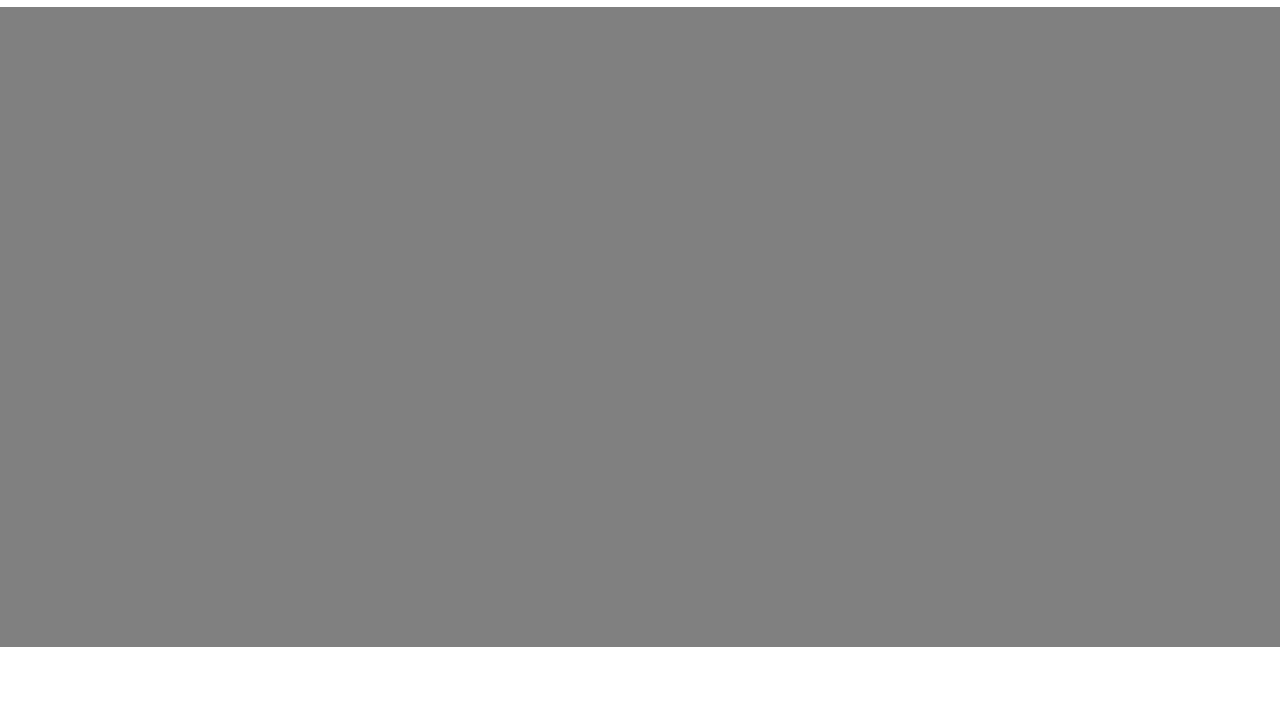
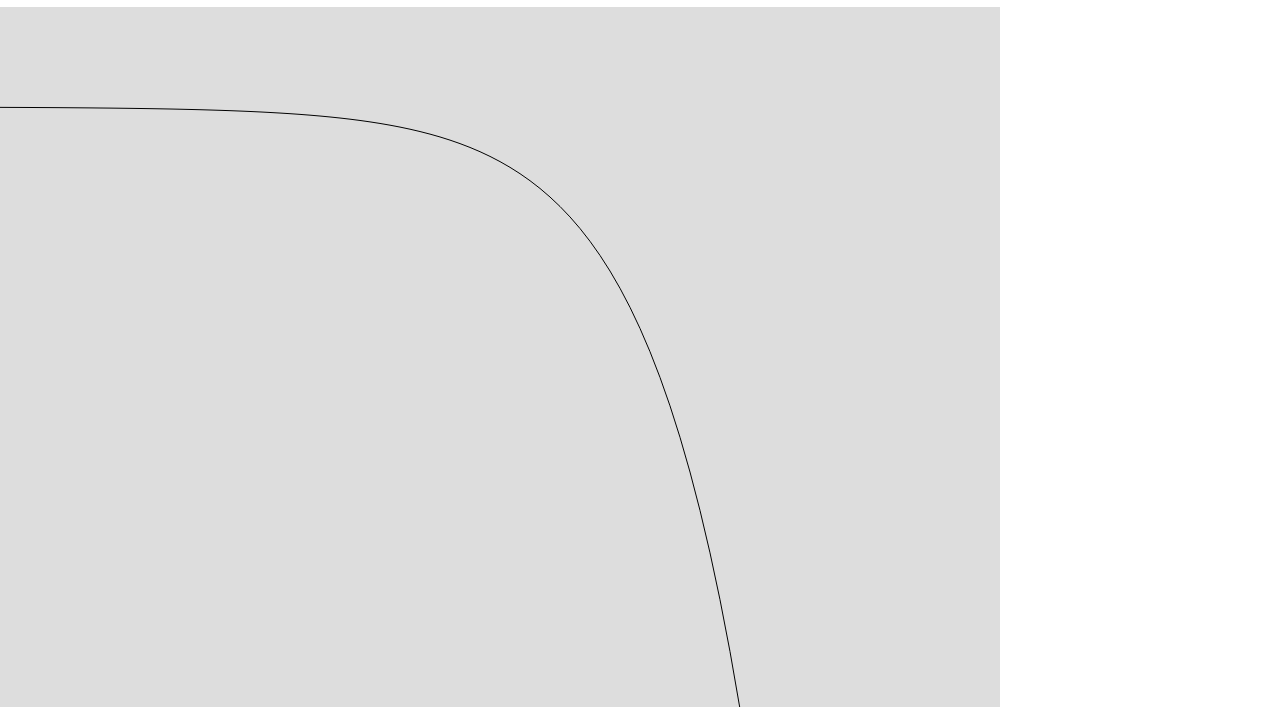
Before and after one commit to chessmonger2112/power-series, a plain HTML site: page index.html in a window 1280 px wide. Shown: the part 73-800 px from the top of the page. Drawn offline with nearby package versions, Linux system fonts and the light colour scheme.

Commit message:
got e^x graphed out nicely

```diff
--- a/index.html
+++ b/index.html
@@ -6,7 +6,8 @@
   </head>
   <body>
     <h1>Sup</h1>
-    <canvas id="canvas"></canvas>
+    <canvas id="canvas" width="1000" height="700"></canvas>
+    <script src="https://ajax.googleapis.com/ajax/libs/jquery/1.12.2/jquery.min.js"></script>
     <script src="javascripts/main.js"></script>
   </body>
 </html>
--- a/javascripts/main.js
+++ b/javascripts/main.js
@@ -1,2 +1,50 @@
-console.log("suppppp");
-document.getElementById("canvas");
+$(function() {
+  console.log("suppppp");
+  var canvas = document.getElementById("canvas");
+  var context = canvas.getContext("2d");
+
+
+  var tX = 100;
+  var tY = 100;
+  var magX = 100;
+  drawLine = function(point1, point2)
+  {
+    var x1 = point1.x;
+    var y1 = point1.y;
+    var x2 = point2.x;
+    var y2 = point2.y;
+    context.beginPath();
+    // context.moveTo(x1 + tX, y1 * 1 + tY);
+    // context.lineTo(x2 + tX, y2 * 1 + tY);
+    context.moveTo(x1 * magX + tX, y1 + tY);
+    context.lineTo(x2 * magX + tX, y2 + tY);
+    context.stroke();
+    context.closePath();
+    console.log(`point1: ${x1}, ${y1}; point2: ${x2}, ${y2}`);
+  }
+
+  eX = (x, y) => Math.exp(x);
+
+  var deltaX = .1;
+  var minX = -10;
+  var maxX = 10;
+
+  var graphFx = function(fX)
+  {
+    for (let x = minX; x < maxX; x += deltaX)
+    {
+      let y = fX(x);
+      let x2 = x + deltaX;
+      let y2 = fX(x + deltaX);
+      drawLine({x, y}, {x: x2, y: y2});
+    }
+  }
+
+  graphFx(eX);
+
+
+
+
+
+
+});
--- a/stylesheets/style.css
+++ b/stylesheets/style.css
@@ -1,9 +1,14 @@
 #canvas{
-  background-color: gray;
-  width: 100%;
+  background-color: #ddd;
+  /*width: 100%;*/
+  /*width: 600px;*/
+  /*text-align: center;*/
 }
 
 body{
-  /*padding: 0;*/
   margin: 0;
 }
+
+h1{
+  text-align: center;
+}
```
